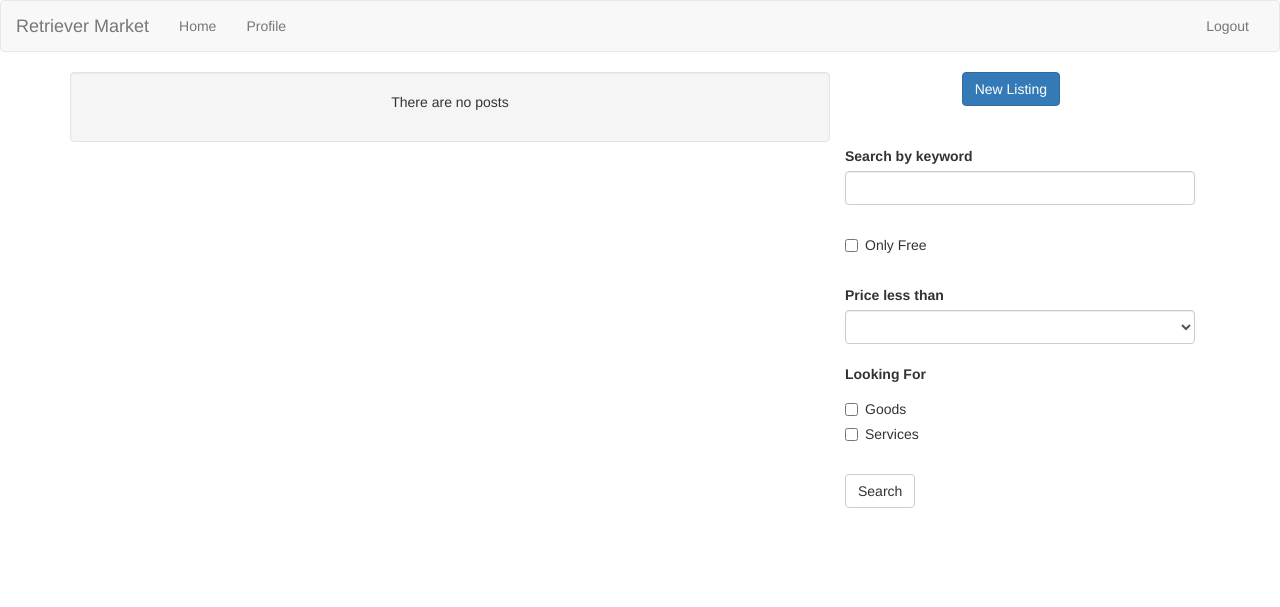
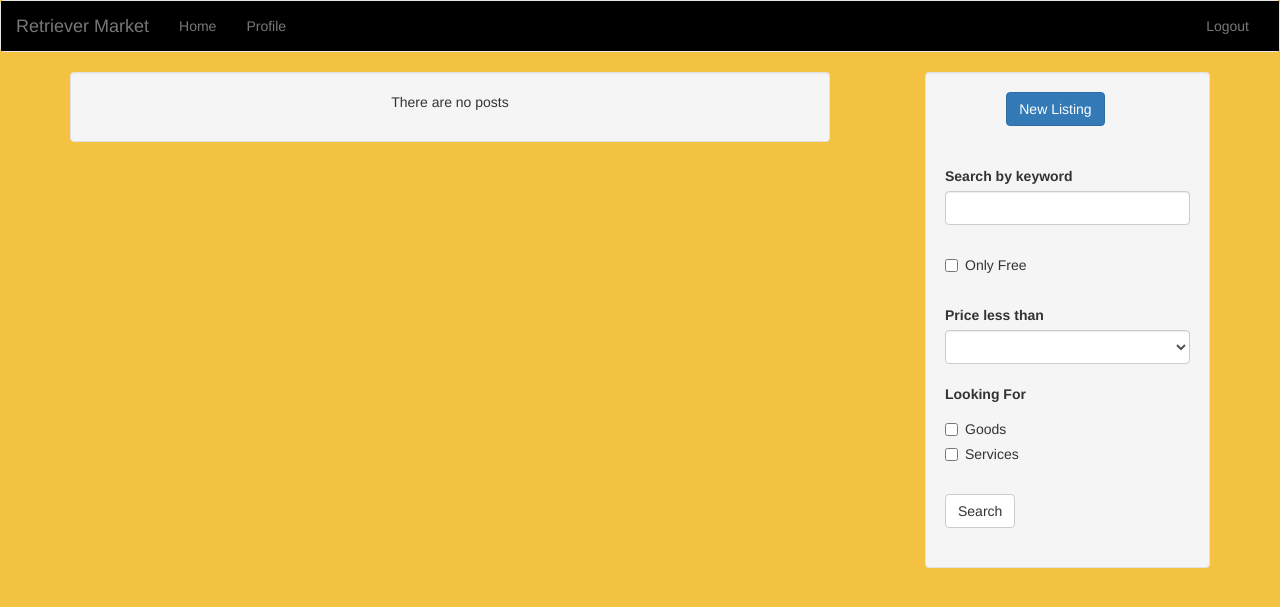
Before and after one commit to taporter95/CMSC447, a Django app: page / in a window 1280 px wide. Shown: the top 607 px of the page. Run offline with Django 3.2, Linux system fonts and the light colour scheme; the visitor is signed in with stand-in values (Sample User, id 1); data that the repository does not hold is empty; some libraries are stand-ins or nearby versions.

Commit message:
added some css

```diff
--- a/marketplace/templates/base2.html
+++ b/marketplace/templates/base2.html
@@ -5,6 +5,24 @@
 	<meta http-equiv="X-UA-Compatible" content="IE=edge">
     <meta name="viewport" content="width=device-width, initial-scale=1">
     {% load static %}
+    <style type="text/css">
+        .body-style {
+            background-color: #f3c241;
+        }
+        .container {
+
+        }
+        .container-fluid {
+            background-color: black;
+        }
+        .nav-selection {
+            color: #f3c241;
+        }
+        .search-area {
+            background-color: black;
+        }
+
+    </style>
     <title>{% block title %}{% endblock %}</title>
 
     <!-- Bootsrap CSS -->
@@ -21,12 +39,12 @@
     <nav class="navbar navbar-default">
         <div class="container-fluid">
             <div class="navbar-header">
-                <a class="navbar-brand">Retriever Market</a>
+                <a class="navbar-brand nav-selection">Retriever Market</a>
             </div>
             <div class="collapse navbar-collapse" id="bs-example-navbar-collapse-1">
                 <ul class="nav navbar-nav">
-                    <li><a href="{% url 'home' %}">Home</a></li>
-                    <li><a href="{% url 'profile' user.id %}">Profile</a></li>
+                    <li class="nav-selection"><a href="{% url 'home' %}">Home</a></li>
+                    <li class="nav-selection"><a href="{% url 'profile' user.id %}">Profile</a></li>
                 </ul>
                 <ul class="nav navbar-nav navbar-right">
                     <li><a href="{% url 'logout_user' %}">Logout</a></li>
@@ -36,7 +54,7 @@
     </nav>
 
 </head>
-<body>
+<body class="body-style">
 	<div class="container">
         <div class="base-template">
             {% block content %}
--- a/marketplace/templates/marketplace/home.html
+++ b/marketplace/templates/marketplace/home.html
@@ -62,8 +62,8 @@
     </div>
 	</div>
 
-	<div class="col-md-4">
-		<button type="button" class="btn btn-primary col-md-offset-4" data-toggle="modal" data-target="#myModal">
+	<div class="col-md-3 col-md-offset-1 search-area well">
+		<button type="button" class="btn btn-primary col-md-offset-3" data-toggle="modal" data-target="#myModal">
         New Listing
       	</button>
 		<form action="{% url 'search_results' %}" method="post">
--- a/marketplace/templates/marketplace/profile.html
+++ b/marketplace/templates/marketplace/profile.html
@@ -1,7 +1,7 @@
 {% extends "base2.html" %}
 
 {% block content %}
-<div class="col-md-4">
+<div class="col-md-3 well">
   <form hidden id="post_form" action="{% url 'update_profile' %}" method="post">
     {% csrf_token %}
     </br>
@@ -76,7 +76,7 @@
   </div>
 </div>
 
-<div class="col-md-8 well">
+<div class="col-md-8 col-md-offset-1 well">
   {% if posts.count == 0 %}
     <p style="text-align: center;">Your posts will show up here</p>
   {% endif %}
```
Also changed, not shown: marketplace/templates/base.html (+19 -1 lines).
